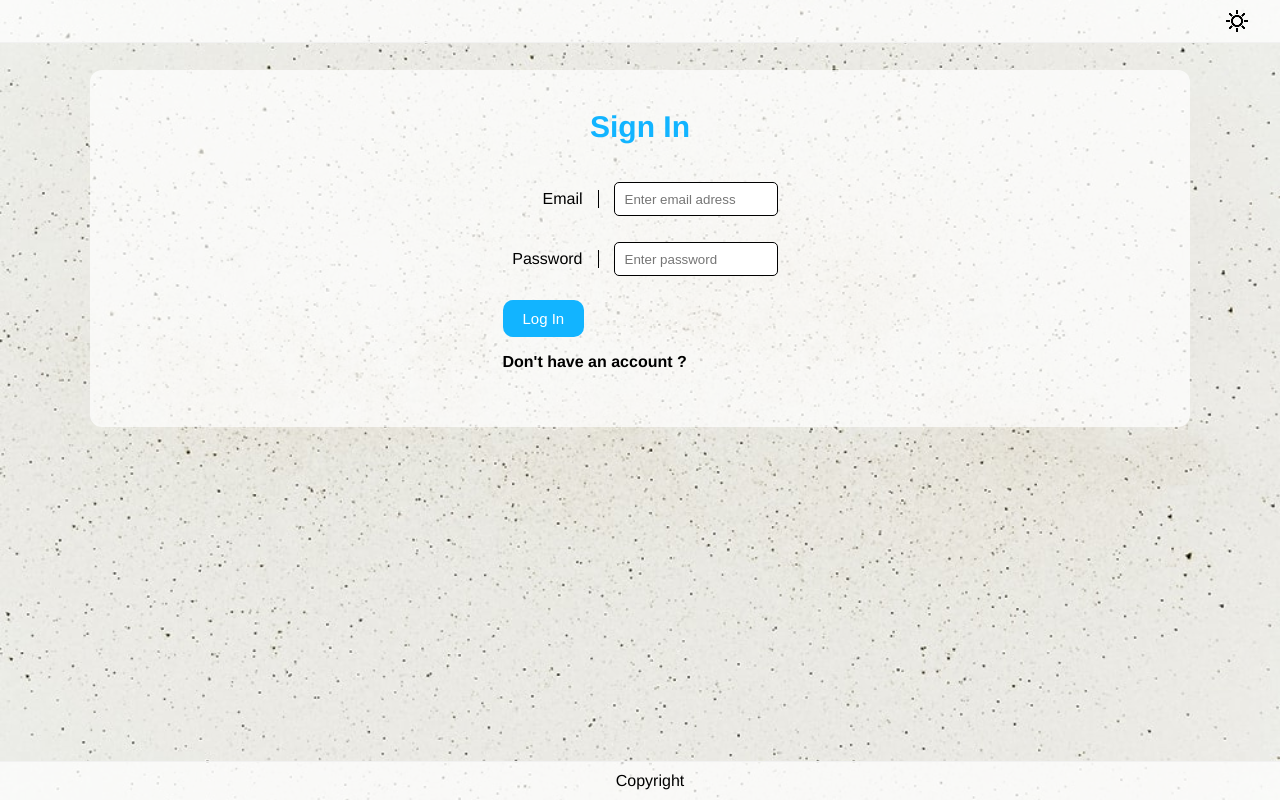
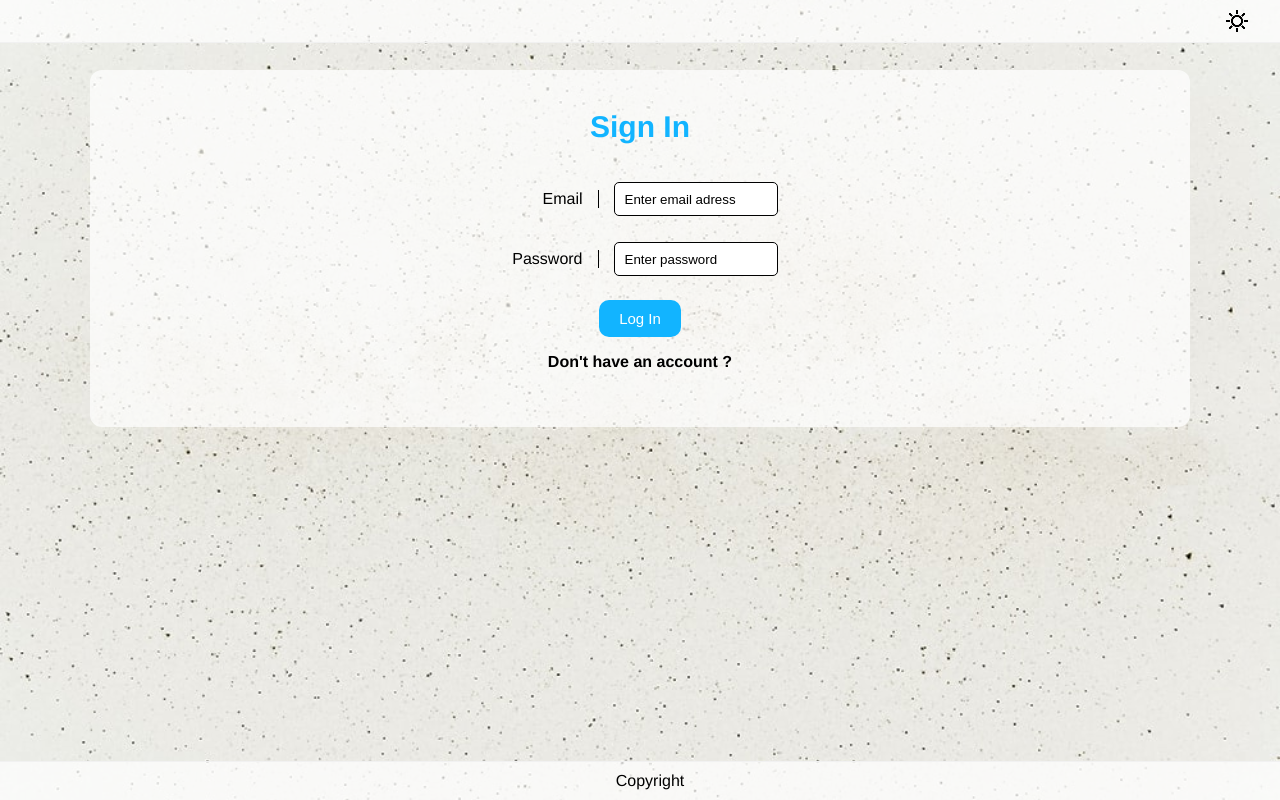
Before and after one commit to QuentinTengaGithub/Family-Tree, a Vue app: page /sign-in in a window 1280 px wide. Built offline with nearby package versions, Linux system fonts and the light colour scheme; no server answers.

Commit message:
changing placeholders

```diff
--- a/src/components/NavbarView.vue
+++ b/src/components/NavbarView.vue
@@ -10,7 +10,7 @@
                         <img v-else-if="activeTab !== 'Home' && darkMode" src="../assets/home_dark.png" />
                         <img v-else src="../assets/home.png" />
                     </div>
-                    <div @click="changeTab('Add-Member')" :class="{ active: activeTab === 'Accueil', dark: darkMode }" class="navbar-items">Home</div>
+                    <div @click="changeTab('Add-Member')" :class="{ active: activeTab === 'Accueil', dark: darkMode }" class="navbar-items">Add a member</div>
                     <div @click="changeTab('Tree')" :class="{ active: activeTab === 'Tree', dark: darkMode }" class="navbar-items">Tree</div>
                     <div @click="changeTab('Members')" :class="{ active: activeTab === 'Members', dark: darkMode }" class="navbar-items">Members</div>
                     <div v-if="user && user.role === 'admin'" @click="changeTab('Admin')" :class="{ active: activeTab === 'Admin', dark: darkMode }" class="navbar-items">Admin</div>
--- a/src/views/SignIn.vue
+++ b/src/views/SignIn.vue
@@ -32,7 +32,7 @@
                     >
                 </div>
             </div>
-            <p><input class="button" type="submit" value="Log In"></p>
+            <p class="button-container"><input class="button" type="submit" value="Log In"></p>
             <p class="redirect-text" @click="changeTab('Sign-Up')">Don't have an account ?</p>
             <div class="error-container">
                 <p :class="['error-message', { 'visible': errorMessage }]" v-if="errorMessage">{{ errorMessage }}</p>
@@ -104,6 +104,7 @@ export default {
 .redirect-text {
     font-weight:bold;
     cursor:pointer;
+    text-align:center;
 }
 
 .redirect-text:hover {
@@ -131,4 +132,34 @@ export default {
     visibility: visible;
     transition: opacity 0.5s ease;
 }
+
+.button-container {
+  text-align: center;
+}
+
+.form_input::placeholder { /* Chrome, Firefox, Opera, Safari 10.1+ */
+  color: black;
+  opacity: 1; /* Firefox */
+}
+
+.form_input:-ms-input-placeholder { /* Internet Explorer 10-11 */
+  color: black;
+}
+
+.form_input::-ms-input-placeholder { /* Microsoft Edge */
+  color: black;
+}
+
+.form_input.dark::placeholder { /* Chrome, Firefox, Opera, Safari 10.1+ */
+  color: white;
+  opacity: 1; /* Firefox */
+}
+
+.form_input.dark:-ms-input-placeholder { /* Internet Explorer 10-11 */
+  color: white;
+}
+
+.form_input.dark::-ms-input-placeholder { /* Microsoft Edge */
+  color: white;
+}
 </style>
--- a/src/views/SignUp.vue
+++ b/src/views/SignUp.vue
@@ -62,7 +62,7 @@
                     >
                 </div>
             </div>
-            <p><input class="button" type="submit" value="Create Account"></p>
+            <p class="button-container"><input class="button" type="submit" value="Create Account"></p>
             <p class="redirect-text" @click="changeTab('Sign-In')">Already have an account ?</p>
         </form>
     </div>
@@ -128,4 +128,33 @@ export default {
 </script>
 
 <style>
+.button-container {
+  text-align: center;
+}
+
+.form_input::placeholder { /* Chrome, Firefox, Opera, Safari 10.1+ */
+  color: black;
+  opacity: 1; /* Firefox */
+}
+
+.form_input:-ms-input-placeholder { /* Internet Explorer 10-11 */
+  color: black;
+}
+
+.form_input::-ms-input-placeholder { /* Microsoft Edge */
+  color: black;
+}
+
+.form_input.dark::placeholder { /* Chrome, Firefox, Opera, Safari 10.1+ */
+  color: white;
+  opacity: 1; /* Firefox */
+}
+
+.form_input.dark:-ms-input-placeholder { /* Internet Explorer 10-11 */
+  color: white;
+}
+
+.form_input.dark::-ms-input-placeholder { /* Microsoft Edge */
+  color: white;
+}
 </style>
```
